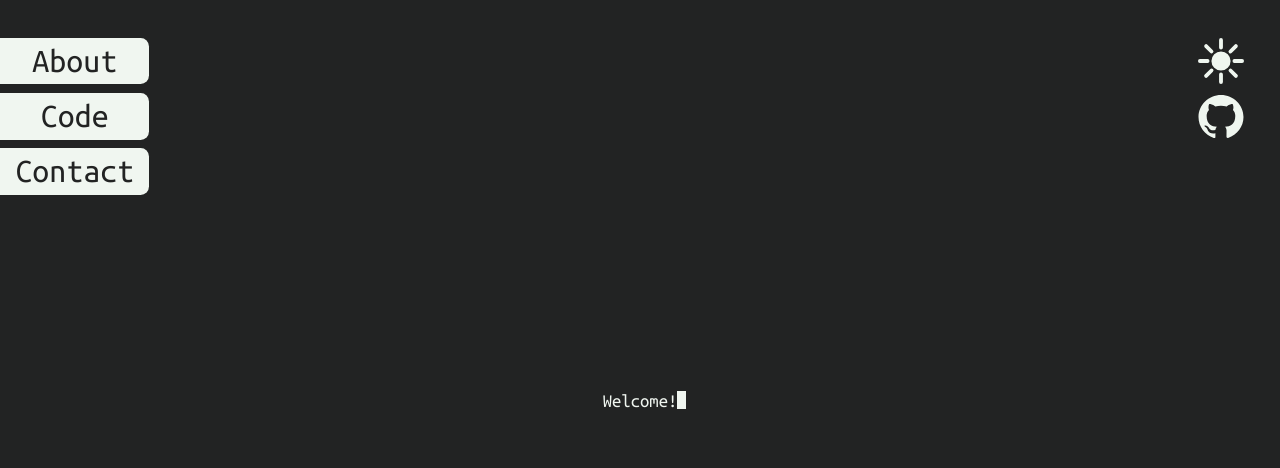
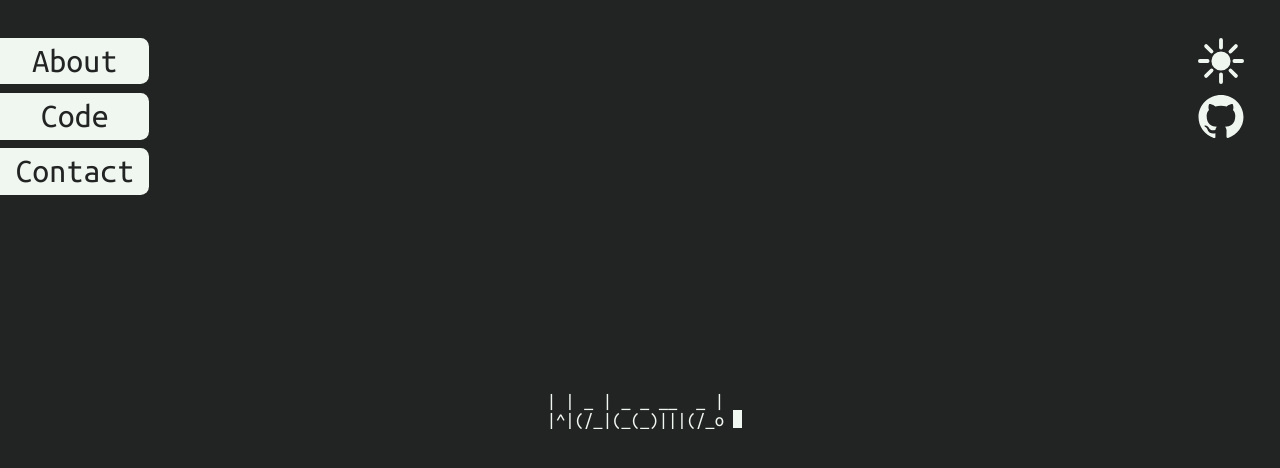
Before and after one commit to richardstephens-dev/Personal-Website, a plain HTML site: page index.html in a window 1280 px wide. Drawn offline with Linux system fonts and the light colour scheme.

Commit message:
Added Ascii welcome

```diff
--- a/assets/css/styles.css
+++ b/assets/css/styles.css
@@ -43,8 +43,8 @@ pre,
 h1 {
     color: var(--secondary-color);
     transition: none;
+    overflow: hidden;
     white-space: pre-wrap;
-    overflow: hidden;
     text-align: justify;
     text-justify: inter-word;
 }
--- a/assets/js/index.js
+++ b/assets/js/index.js
@@ -1,5 +1,8 @@
 // Constants
 // Hero text
+const WELCOME_PRE = `
+| | _ | _ _ __  _ |
+|^|(/_|(_(_)|||(/_o `
 const ABOUT_PRE = `You'll find projects here about languages and retro games. Keep in mind that the code isn't perfect! I learn by experimenting, and experiments only work when you know you can improve. If you see a way to improve a project here, please let me know through the Contact tab.`
 const CONTACT_PRE = `Richard Stephens
 richard.stephens.15@ucl.ac.uk
@@ -9,7 +12,7 @@ London, UK`
 // Onload listener
 window.addEventListener("load", function () {
     // write the welcome text to the hero section.
-    writeBlinkerText("Welcome!", 0, 0, "hero-pre");
+    writeBlinkerText(WELCOME_PRE, 0, 0, "hero-pre");
 });
 
 
```
